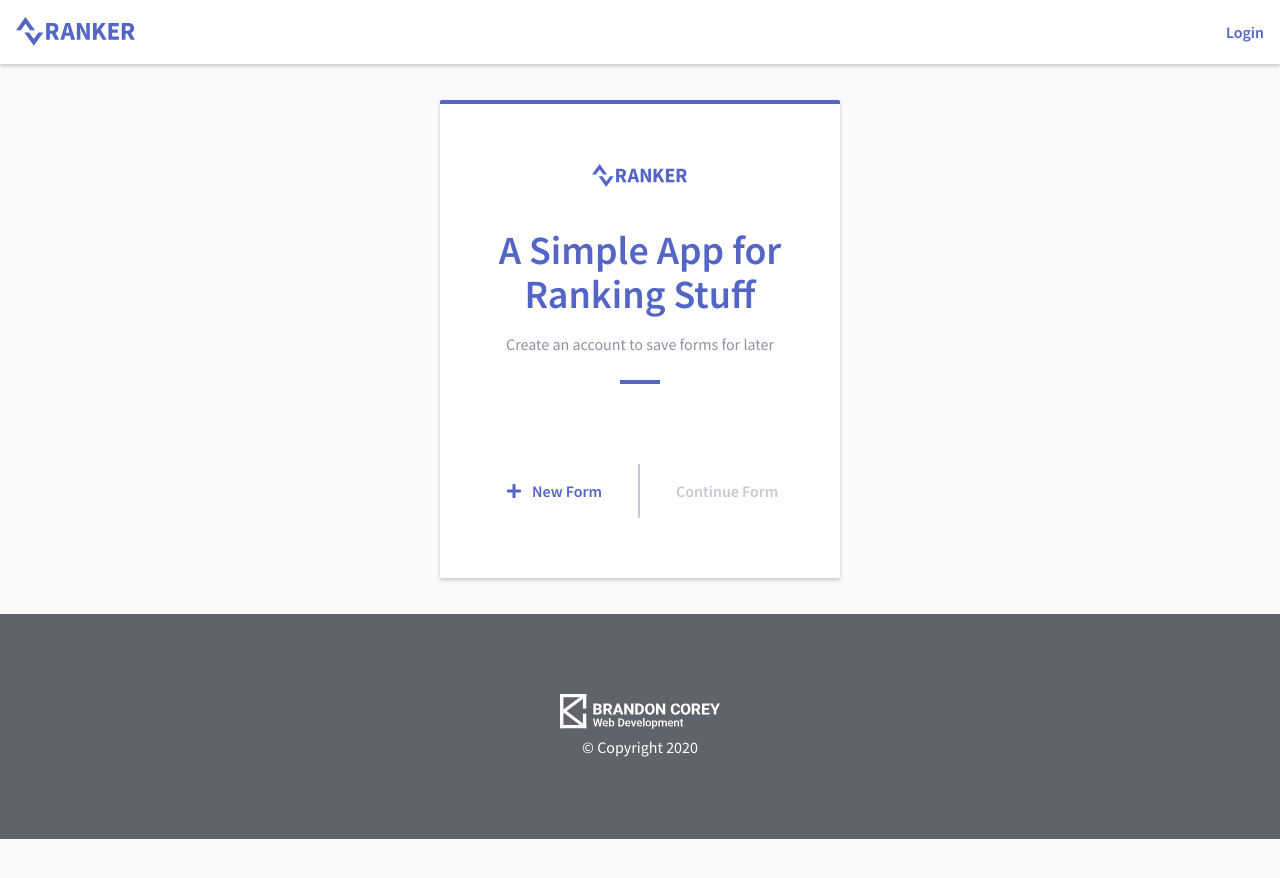
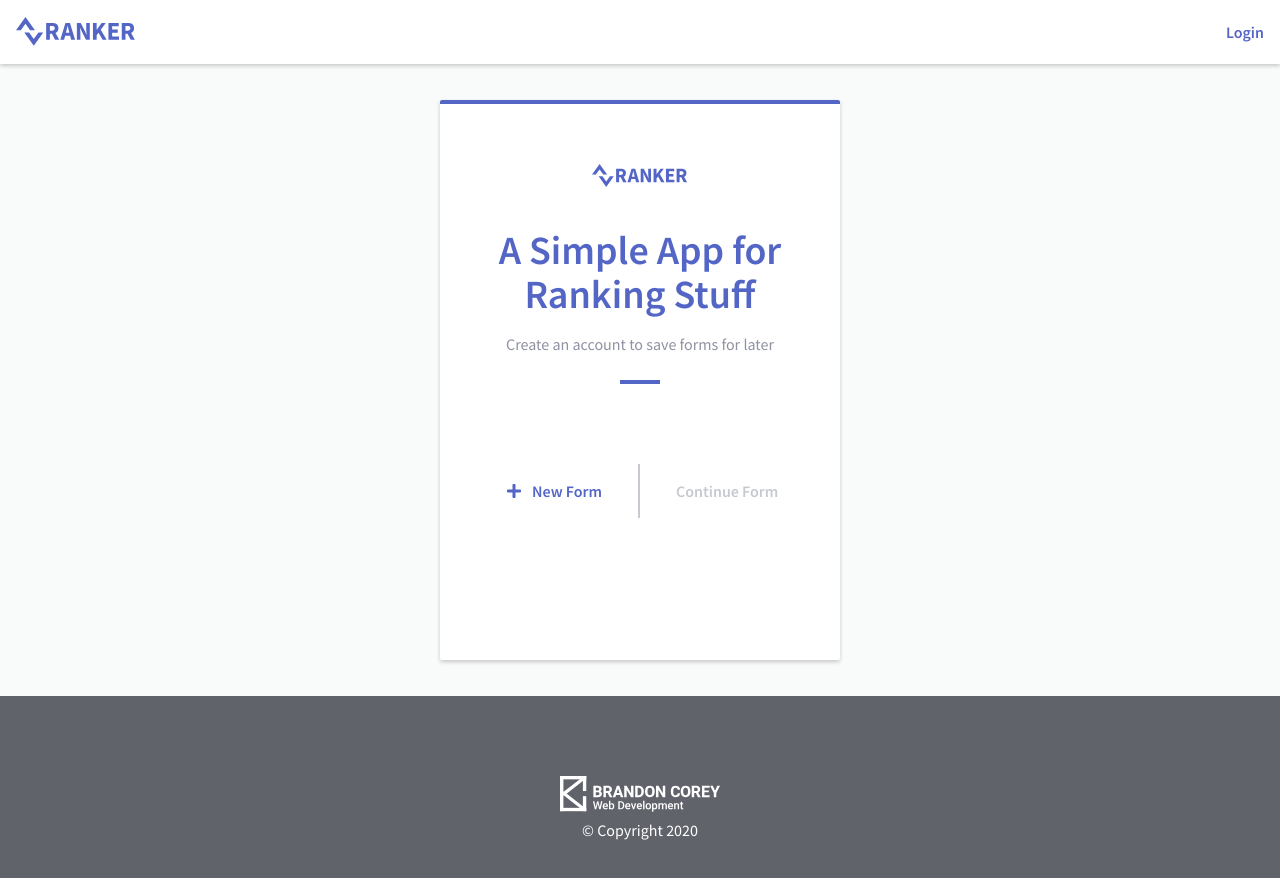
Before and after one commit to bcorey85/ranker-frontend, a React (Create React App) app: page / in a window 1280 px wide. Shown: the top 878 px of the page. Before the commit the page ends 839 px from the top, so only its background shows below. Built offline with nearby package versions, Linux system fonts and the light colour scheme.

Commit message:
add min height to panel

```diff
--- a/src/components/shared/Panel.scss
+++ b/src/components/shared/Panel.scss
@@ -3,9 +3,9 @@
 
 .panel {
 	width: 100%;
+	min-height: 56rem;
 	display: flex;
 	flex-direction: column;
-	justify-content: center;
 	align-items: center;
 	background-color: $white;
 	padding: 6rem 4.8rem;
```
